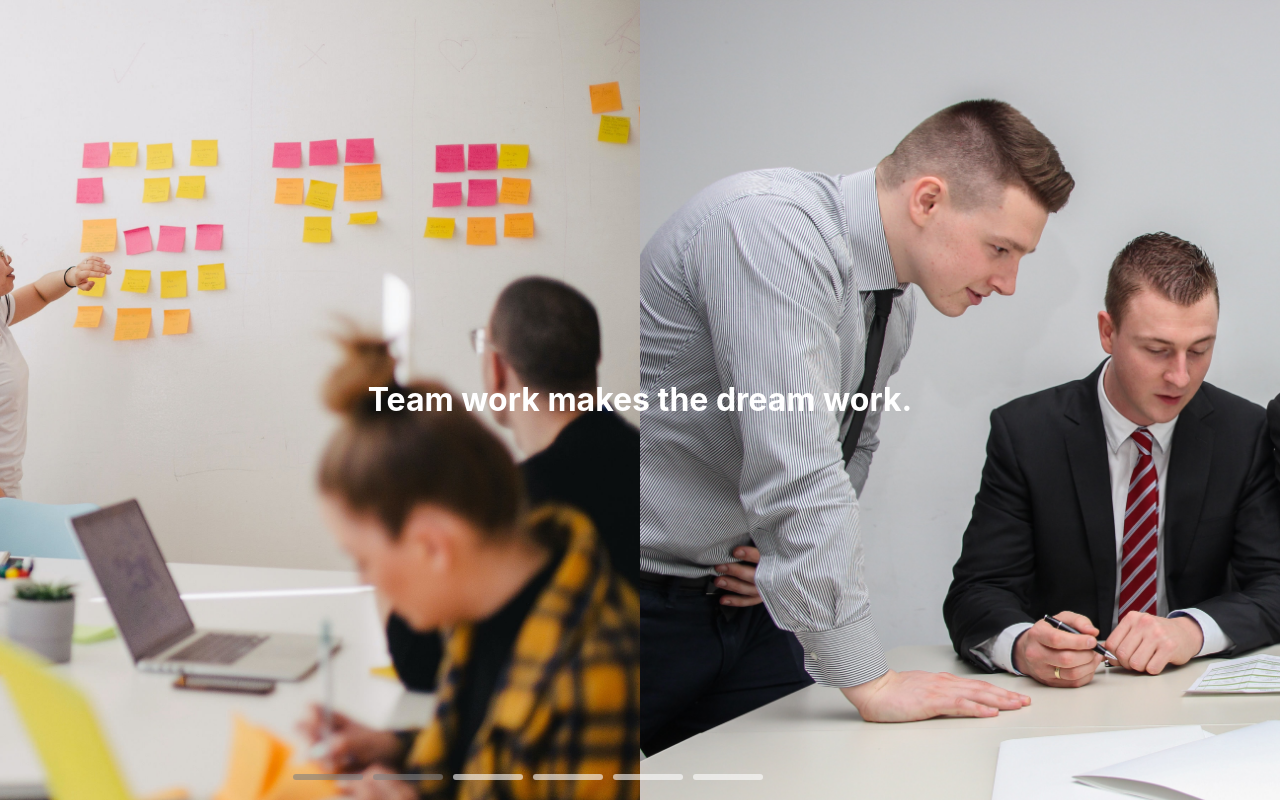
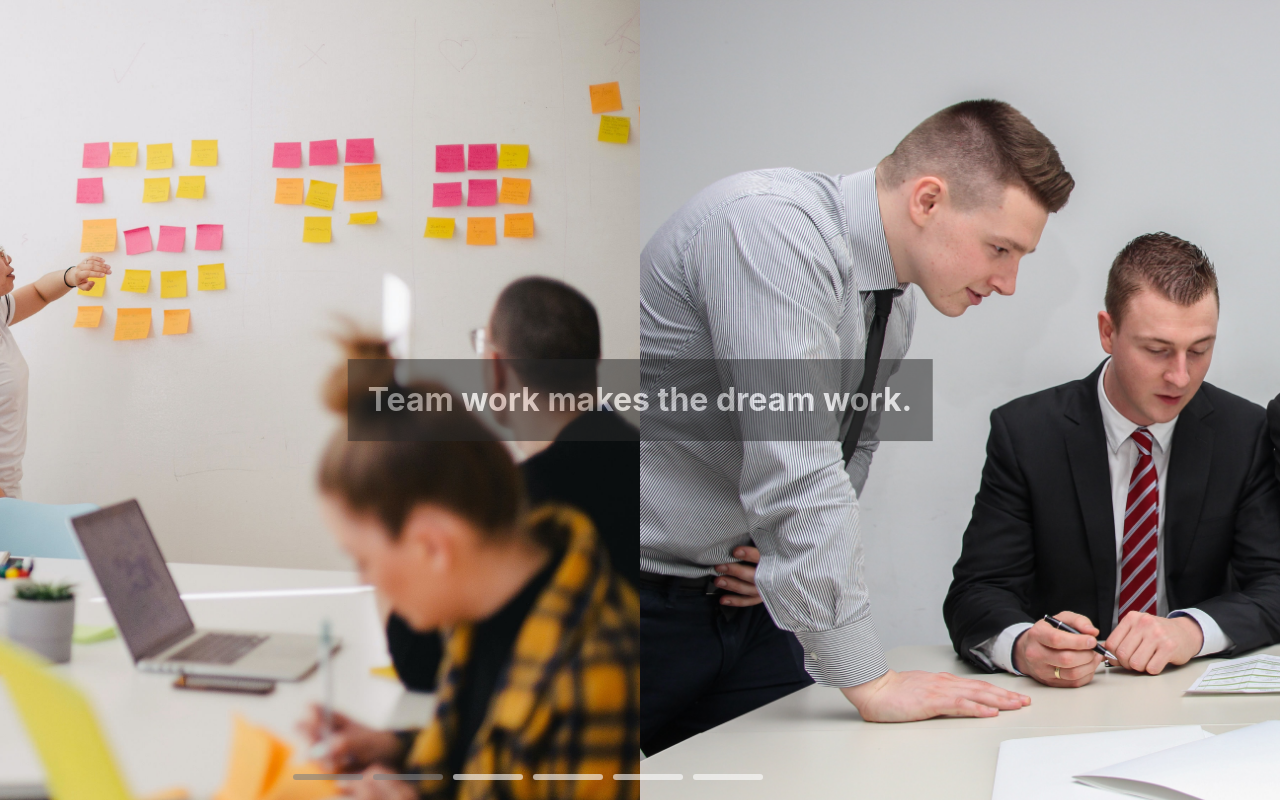
Before and after one commit to Johnnasimba/Image-carousel, a React (Create React App) app: page / in a window 1280 px wide. Built offline with nearby package versions, Linux system fonts and the light colour scheme.

Commit message:
Adding background color to children wrapper

```diff
--- a/src/components/image-slider.styles,.css
+++ b/src/components/image-slider.styles,.css
@@ -22,4 +22,8 @@
     left: 50%;
     transform: translate(-50%, -50%);
     color: #fff;
+    background: rgb(41, 41, 41);
+    padding-left: 20px;
+    padding-right: 20px;
+    opacity: 0.5;
 }
```
